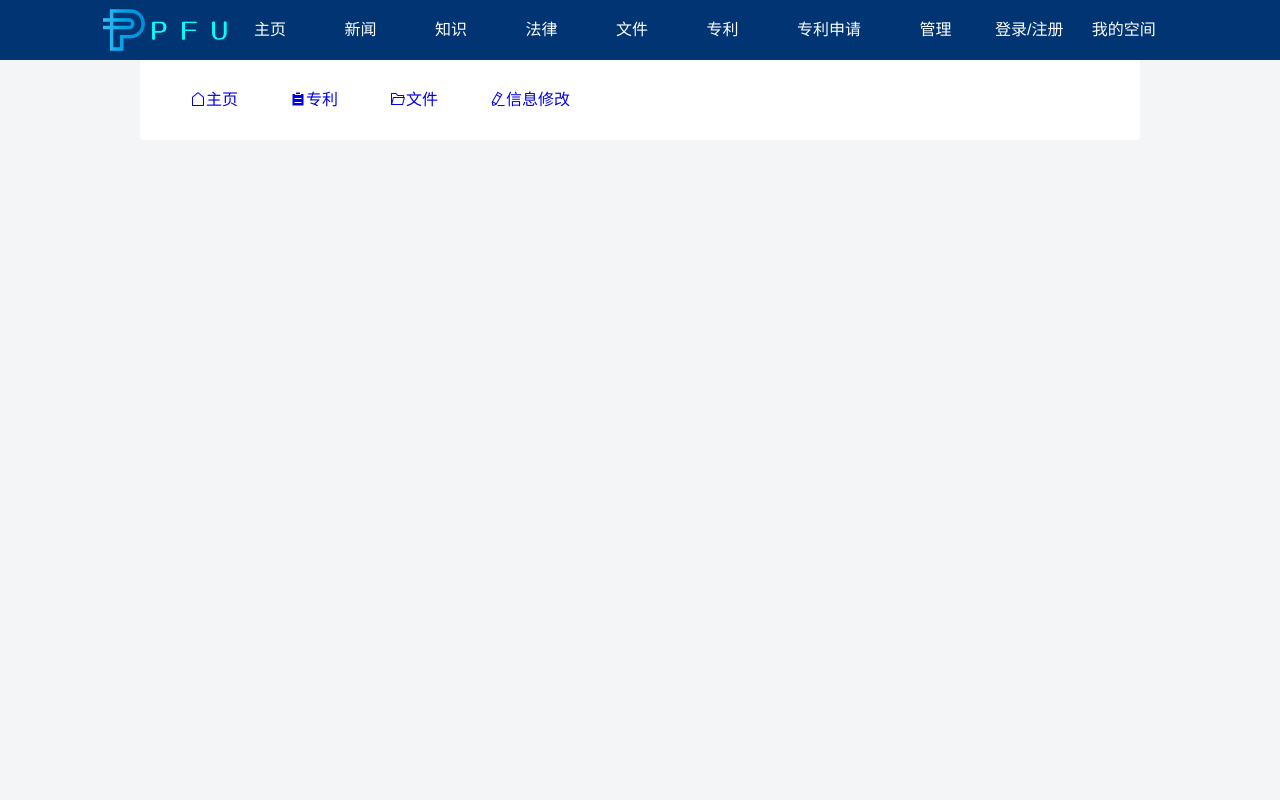
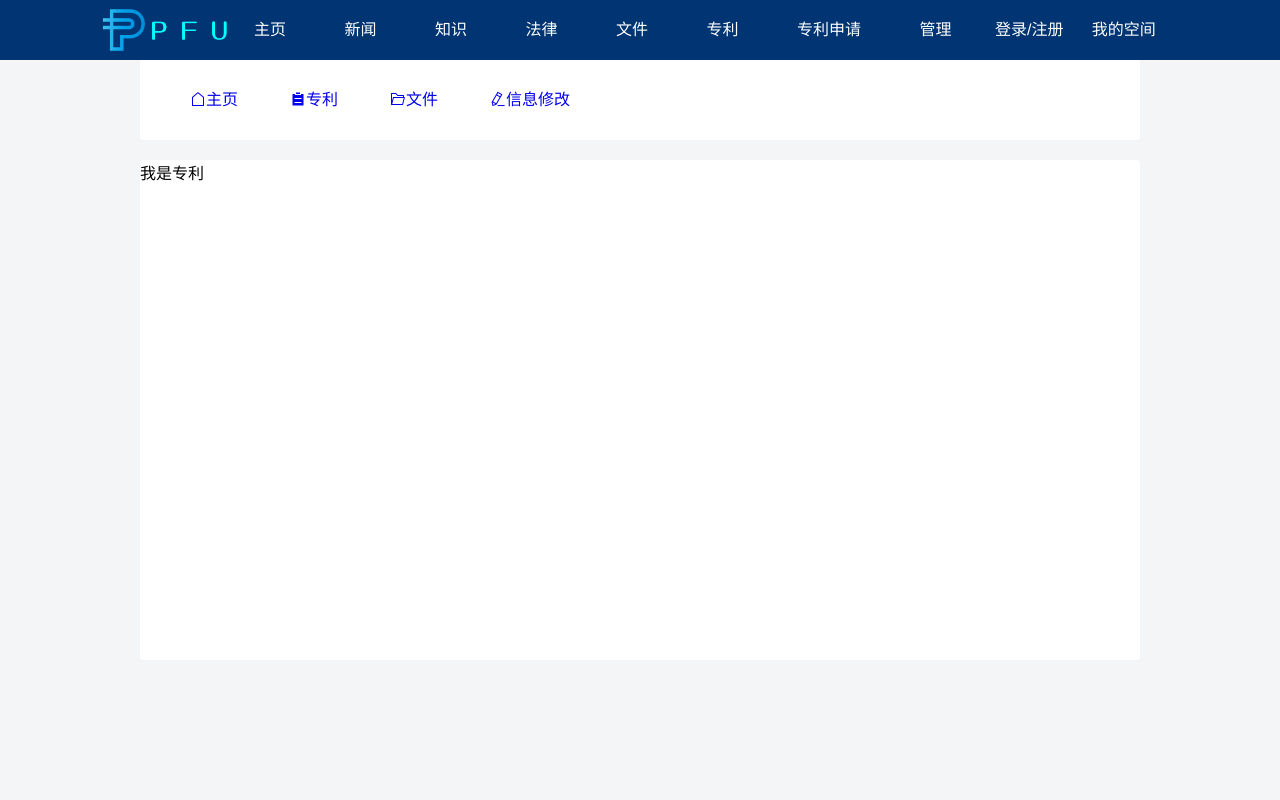
Before and after one commit to MantaYi/patent_web, a Vue app in the folder client/: page /space/myPatent in a window 1280 px wide. Shown: the top 800 px of the page. Built offline with nearby package versions, Linux system fonts and the light colour scheme.

Commit message:
文件新建与部分初始化

```diff
--- a/client/src/views/userViews/space/MyFile.vue
+++ b/client/src/views/userViews/space/MyFile.vue
@@ -0,0 +1,20 @@
+<template>
+  <div class="myFile">
+    <p>我是文件</p>
+  </div>
+</template>
+<script>
+export default {
+  name: "MyFile"
+};
+</script>
+<style lang="less" scoped>
+.myFile {
+  width: 1000px;
+  height: 500px;
+  margin: 0 auto;
+  margin-top: 20px;
+  background-color: #fff;
+  border-radius: 4px;
+}
+</style>
--- a/client/src/views/userViews/space/MyPatent.vue
+++ b/client/src/views/userViews/space/MyPatent.vue
@@ -0,0 +1,20 @@
+<template>
+  <div class="myPatent">
+    <p>我是专利</p>
+  </div>
+</template>
+<script>
+export default {
+  name: "MyPatent"
+};
+</script>
+<style lang="less" scoped>
+.myPatent {
+  width: 1000px;
+  height: 500px;
+  margin: 0 auto;
+  margin-top: 20px;
+  background-color: #fff;
+  border-radius: 4px;
+}
+</style>
```
Also changed, not shown: client/src/component/FileComponent.vue (added), client/src/component/KnowledgeComponent.vue (added), client/src/component/LawComponent.vue (added), client/src/component/NewsComponent.vue (added), client/src/component/PatentComponent.vue (added).
